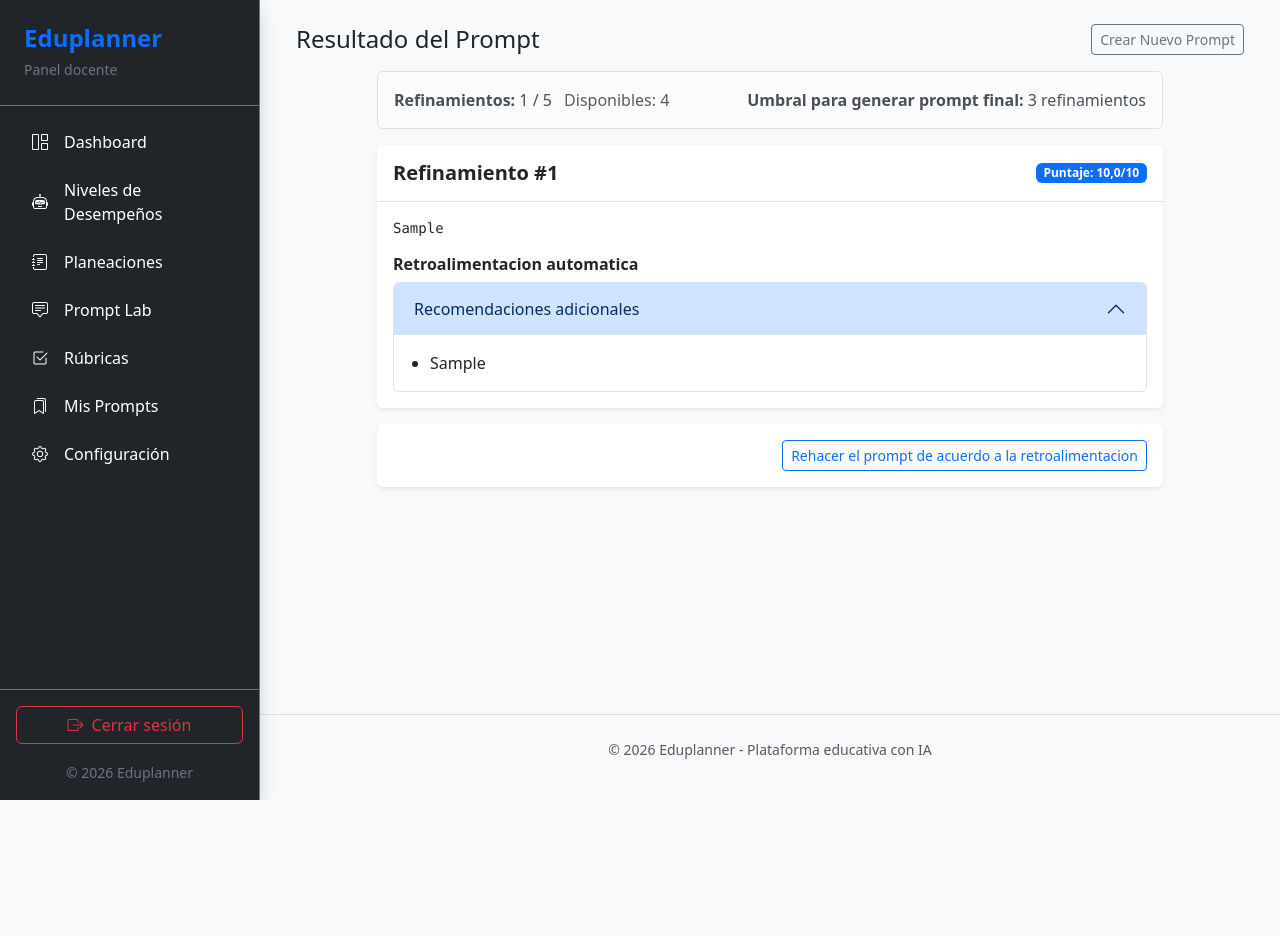
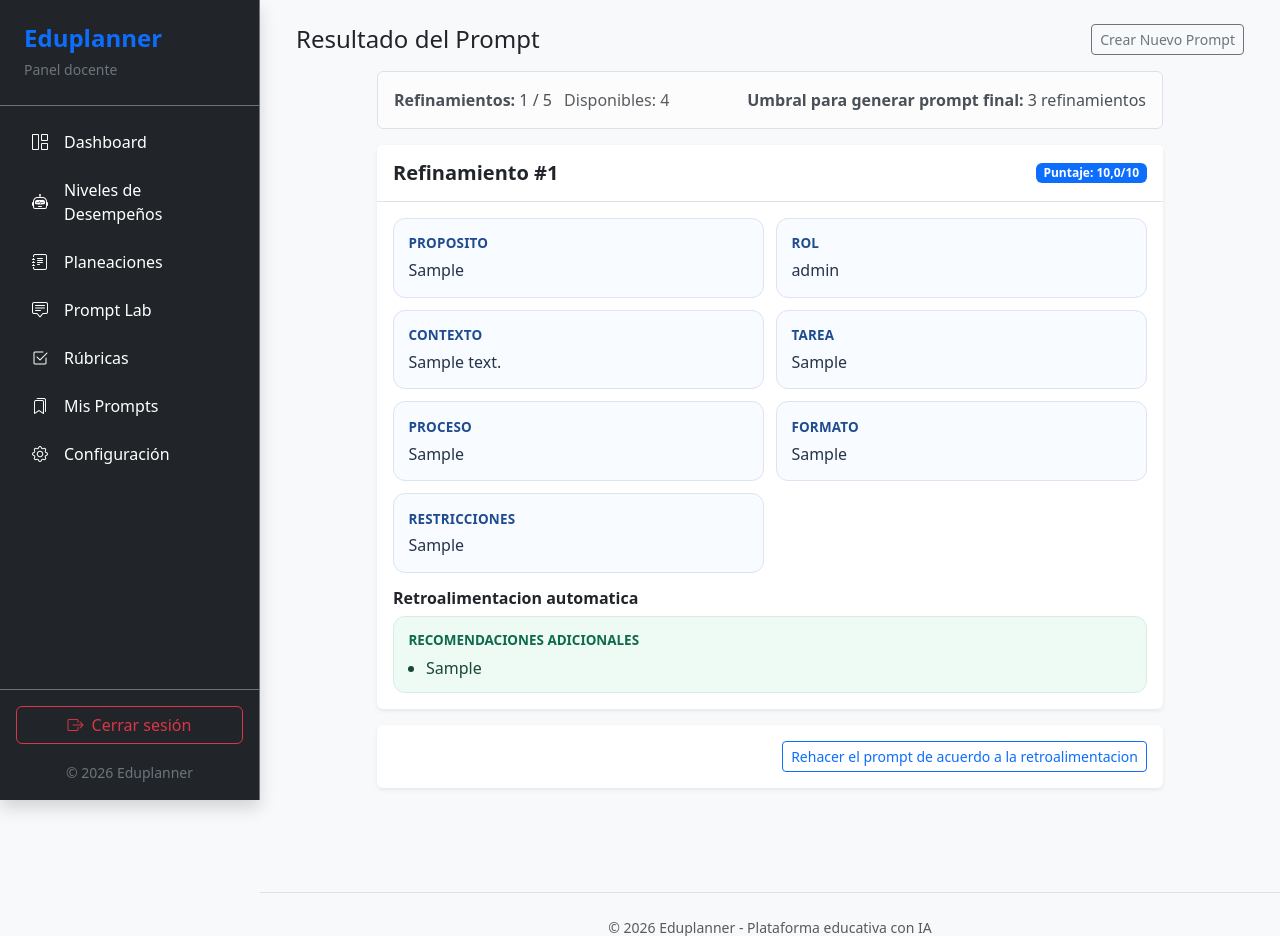
Before and after one commit to juangzj/eduplanner1.0, a Django app: page /prompt/1/ in a window 1280 px wide. Shown: the top 936 px of the page. Before the commit the page ends 800 px from the top, so only its background shows below. Run offline with Django 5.2, Linux system fonts and the light colour scheme; a user stored in the database is signed in; tables that the repository leaves empty hold one stand-in row (values such as "Sample post"); some libraries are stand-ins or nearby versions.

Commit message:
feat: Refactor prompt detail view to display structured sections and enhance feedback presentation

```diff
--- a/apps/prompt_lab/templates/prompt_lab/prompt_detail_content.html
+++ b/apps/prompt_lab/templates/prompt_lab/prompt_detail_content.html
@@ -17,39 +17,26 @@
             <span class="badge text-bg-primary">Puntaje: {{ card.prompt.score|default:"N/A" }}/10</span>
         </div>
         <div class="card-body">
-            <pre class="mb-3" style="white-space: pre-wrap; word-break: break-word;">{{ card.prompt.full_prompt }}</pre>
+            <div class="attempt-grid mb-3">
+                {% for section in card.prompt_sections %}
+                    <section class="attempt-section">
+                        <div class="attempt-section-title">{{ section.label }}</div>
+                        <p class="attempt-section-body">{{ section.value }}</p>
+                    </section>
+                {% endfor %}
+            </div>
 
             <h6 class="fw-semibold">Retroalimentacion automatica</h6>
             {% if card.feedback_blocks %}
-                <div class="accordion" id="feedbackAccordion{{ card.prompt.id }}">
+                <div class="feedback-stack">
                     {% for block in card.feedback_blocks %}
-                        <div class="accordion-item">
-                            <h2 class="accordion-header" id="heading{{ card.prompt.id }}{{ forloop.counter }}">
-                                <button
-                                    class="accordion-button {% if not forloop.first %}collapsed{% endif %}"
-                                    type="button"
-                                    data-bs-toggle="collapse"
-                                    data-bs-target="#collapse{{ card.prompt.id }}{{ forloop.counter }}"
-                                    aria-expanded="{% if forloop.first %}true{% else %}false{% endif %}"
-                                    aria-controls="collapse{{ card.prompt.id }}{{ forloop.counter }}"
-                                >
-                                    {{ block.title }}
-                                </button>
-                            </h2>
-                            <div
-                                id="collapse{{ card.prompt.id }}{{ forloop.counter }}"
-                                class="accordion-collapse collapse {% if forloop.first %}show{% endif %}"
-                                aria-labelledby="heading{{ card.prompt.id }}{{ forloop.counter }}"
-                                data-bs-parent="#feedbackAccordion{{ card.prompt.id }}"
-                            >
-                                <div class="accordion-body">
-                                    <ul class="mb-0 ps-3">
-                                        {% for entry in block.entries %}
-                                            <li>{{ entry }}</li>
-                                        {% endfor %}
-                                    </ul>
-                                </div>
-                            </div>
+                        <div class="feedback-block">
+                            <div class="feedback-title">{{ block.title }}</div>
+                            <ul class="feedback-list">
+                                {% for entry in block.entries %}
+                                    <li>{{ entry }}</li>
+                                {% endfor %}
+                            </ul>
                         </div>
                     {% endfor %}
                 </div>
--- a/apps/prompt_lab/templates/prompt_lab/prompt_detail_page.html
+++ b/apps/prompt_lab/templates/prompt_lab/prompt_detail_page.html
@@ -1,6 +1,72 @@
 {% extends "base/base_left_sidebar.html" %}
 
 {% block title %}Detalle del Prompt{% endblock %}
+
+{% block extra_css %}
+{{ block.super }}
+<style>
+    .attempt-grid {
+        display: grid;
+        grid-template-columns: repeat(1, minmax(0, 1fr));
+        gap: 0.75rem;
+    }
+
+    .attempt-section {
+        border: 1px solid #dbe4f0;
+        background: #f8fbff;
+        border-radius: 12px;
+        padding: 0.9rem;
+    }
+
+    .attempt-section-title {
+        font-size: 0.84rem;
+        font-weight: 700;
+        letter-spacing: 0.2px;
+        text-transform: uppercase;
+        color: #1f4b8f;
+        margin-bottom: 0.35rem;
+    }
+
+    .attempt-section-body {
+        margin: 0;
+        color: #26344a;
+        line-height: 1.45;
+        white-space: pre-wrap;
+    }
+
+    .feedback-stack {
+        display: grid;
+        gap: 0.65rem;
+    }
+
+    .feedback-block {
+        border: 1px solid #d3efe2;
+        background: #eefaf4;
+        border-radius: 12px;
+        padding: 0.8rem 0.9rem;
+    }
+
+    .feedback-title {
+        font-size: 0.84rem;
+        font-weight: 700;
+        text-transform: uppercase;
+        color: #0e6a4e;
+        margin-bottom: 0.35rem;
+    }
+
+    .feedback-list {
+        margin: 0;
+        padding-left: 1.1rem;
+        color: #184736;
+    }
+
+    @media (min-width: 992px) {
+        .attempt-grid {
+            grid-template-columns: repeat(2, minmax(0, 1fr));
+        }
+    }
+</style>
+{% endblock %}
 
 {% block sidebar_content %}
 <div class="container-fluid">
--- a/apps/prompt_lab/views/prompt_views.py
+++ b/apps/prompt_lab/views/prompt_views.py
@@ -15,6 +15,16 @@ from ..services import (
 )
 
 REQUIRED_FIELDS = ["purpose", "role", "context", "task", "format"]
+
+PROMPT_MARKDOWN_SECTIONS = [
+    ("purpose", "Proposito"),
+    ("role", "Rol"),
+    ("context", "Contexto"),
+    ("task", "Tarea"),
+    ("process", "Proceso"),
+    ("format", "Formato"),
+    ("constraints", "Restricciones"),
+]
 
 FEEDBACK_SECTION_TITLES = {
     "status": "Estado de calidad",
@@ -157,6 +167,34 @@ def _feedback_to_items(feedback_text):
     return [line.lstrip("- ").strip() for line in feedback_text.splitlines() if line.strip()]
 
 
+def _prompt_to_markdown(prompt_obj):
+    blocks = []
+
+    for field_name, label in PROMPT_MARKDOWN_SECTIONS:
+        value = getattr(prompt_obj, field_name, "")
+        value_text = str(value).strip() if value else ""
+        blocks.append(f"## {label}\n\n{value_text or '_No especificado._'}")
+
+    return "\n\n".join(blocks)
+
+
+def _prompt_to_sections(prompt_obj):
+    sections = []
+
+    for field_name, label in PROMPT_MARKDOWN_SECTIONS:
+        value = getattr(prompt_obj, field_name, "")
+        text = str(value).strip() if value else ""
+        sections.append(
+            {
+                "field": field_name,
+                "label": label,
+                "value": text or "No especificado.",
+            }
+        )
+
+    return sections
+
+
 def _feedback_to_blocks(feedback_items):
     if not feedback_items:
         return []
@@ -242,6 +280,8 @@ def _render_prompt_detail(request, root_prompt, form_data=None, missing_fields=N
             {
                 "prompt": item,
                 "card_title": card_title,
+                "prompt_markdown": _prompt_to_markdown(item),
+                "prompt_sections": _prompt_to_sections(item),
                 "feedback_items": _feedback_to_items(item.feedback),
                 "feedback_blocks": _feedback_to_blocks(_feedback_to_items(item.feedback)),
             }
```
